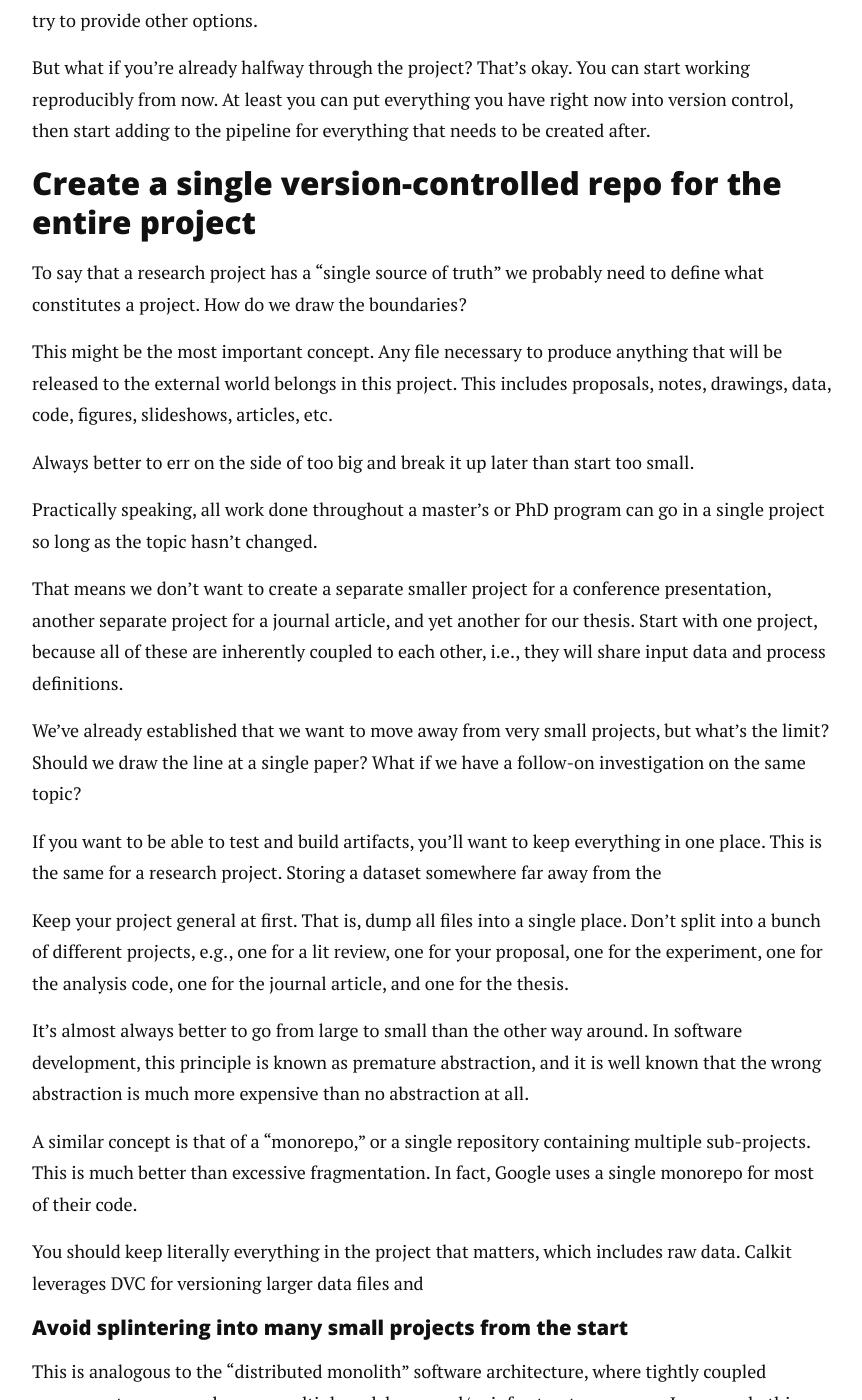
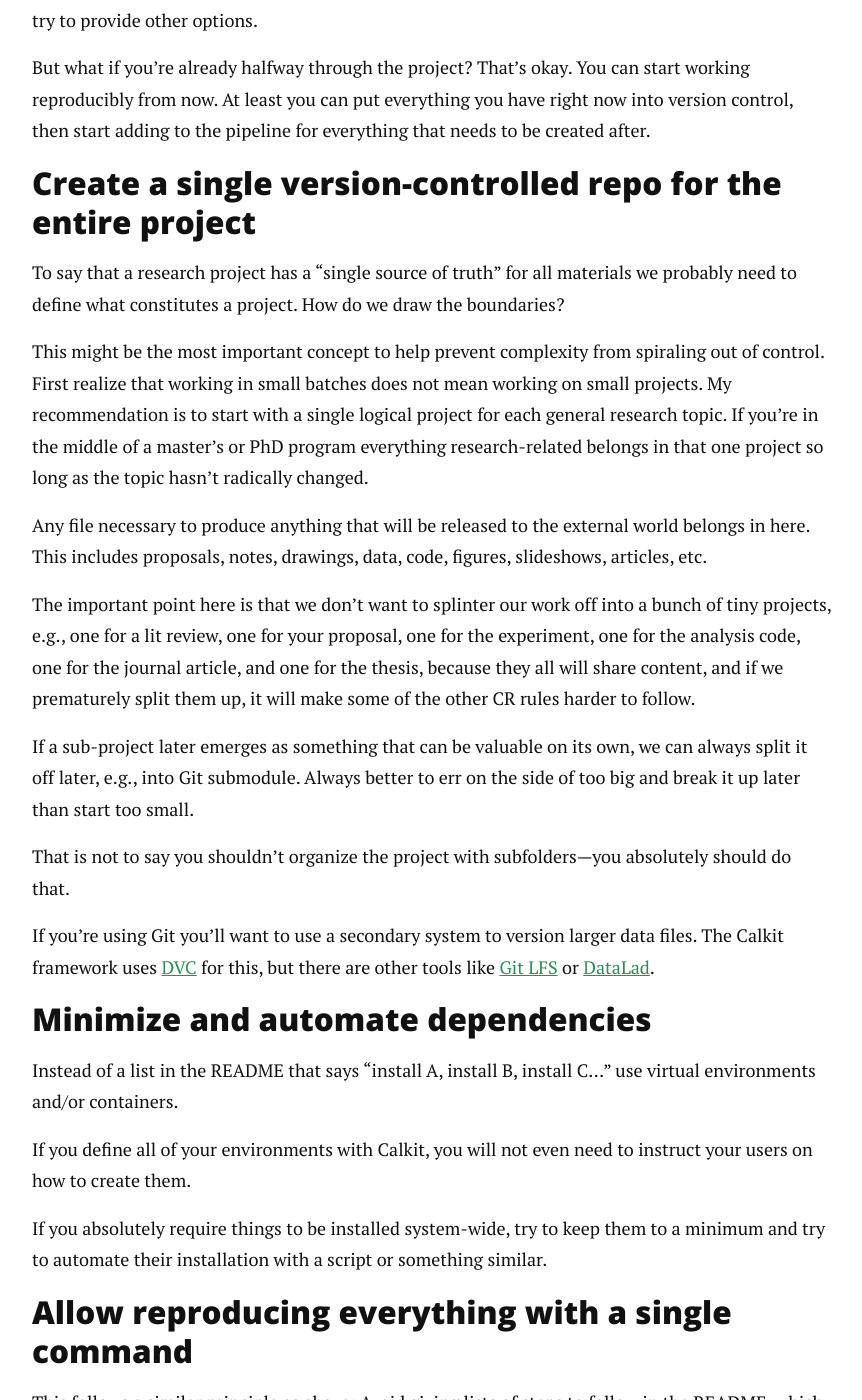
Before and after one commit to petebachant/petebachant.github.io, a Jekyll site: the page built from _posts/2025-02-28-continuous-reproducibility.md, in a window 1280 px wide and 1400 px high, scrolled down 4122 px. Shown: the whole window, without its empty margins (208-1070 px from the left). Built offline with Jekyll 4.4.1, drawn with Linux system fonts in a browser that asks for light colours; nearby versions of some CDN libraries; comment, search, counter and statistics services are not loaded; some of the changed text lies outside the part shown.

Commit message:
Clean up single repo section

```diff
--- a/_posts/2025-02-28-continuous-reproducibility.md
+++ b/_posts/2025-02-28-continuous-reproducibility.md
@@ -199,81 +200,54 @@ created after.
 ### Create a single version-controlled repo for the entire project
 
 To say that a research project has a "single source of truth"
+for all materials
 we probably need to define what constitutes a project.
 How do we draw the boundaries?
 
-This might be the most important concept.
+This might be the most important concept to help prevent complexity
+from spiraling out of control.
+First realize that working in small batches does not mean working
+on small projects.
+My recommendation is to start with a single logical project for each
+general research topic.
+If you're in the middle of a master's or PhD program everything
+research-related belongs in that one
+project so long as the topic hasn't radically changed.
+
 Any file necessary to produce anything that will be released to the external
-world belongs in this project.
+world belongs in here.
 This includes proposals, notes, drawings, data, code, figures, slideshows,
 articles, etc.
 
-Always better to err on the side of too big and break it up later
-than start too small.
-
-Practically speaking,
-all work done throughout a master's or PhD program can go in a single
-project so long as the topic hasn't changed.
-
-That means we don't want to create a separate smaller project for a
-conference presentation,
-another separate project for a journal article,
-and yet another for our thesis.
-Start with one project, because all of these are inherently coupled to
-each other, i.e.,
-they will share input data and process definitions.
-
-We've already established that we want to move away from
-very small projects, but what's the limit?
-Should we draw the line at a single paper?
-What if we have a follow-on investigation on the same topic?
-
-If you want to be able to test and build artifacts,
-you'll want to keep everything in one place.
-This is the same for a research project.
-Storing a dataset somewhere far away from the
-
-Keep your project general at first.
-That is, dump all files into a single place.
-Don't split into a bunch of different projects,
+The important point here is that we don't want to splinter our work
+off into a bunch of tiny projects,
 e.g., one for a lit review,
 one for your proposal, one for the experiment,
 one for the analysis code,
 one for the journal article,
-and one for the thesis.
+and one for the thesis,
+because they all will share content,
+and if we prematurely split them up,
+it will make some of the other CR rules harder to follow.
 
-It's almost always better to go from large to small than the other way
-around.
-In software development,
-this principle is known as premature abstraction,
-and it is well known that the wrong abstraction is much more expensive
-than no abstraction at all.
+If a sub-project later emerges as something that can be valuable
+on its own,
+we can always split it off later,
+e.g., into Git submodule.
+Always better to err on the side of too big and break it up later
+than start too small.
 
-A similar concept is that of a "monorepo,"
-or a single repository containing multiple sub-projects.
-This is much better than excessive fragmentation.
-In fact,
-Google uses a single monorepo for most of their code.
+That is not to say you shouldn't organize the project with subfolders---you
+absolutely should do that.
 
-You should keep literally everything in the project that matters,
-which includes raw data.
-Calkit leverages DVC for versioning larger data files and
-
-#### Avoid splintering into many small projects from the start
-
-This is analogous to the "distributed monolith" software architecture,
-where tightly coupled components are spread across multiple codebases
-and/or infrastructure groups.
-In research, this could take the form of one repo for the data collection,
-one repo for the data processing software,
-one repo for the paper.
-These are all inherently coupled in service of producing the paper.
-Just keep them together in the same repo.
-If by change some sub-component, e.g., the software,
-becomes useful on its own,
-deal with that afterwards, not up front.
-
-Working in smaller batches does not mean working on many smaller projects.
+If you're using Git you'll want to use a secondary system to version
+larger data files.
+The Calkit framework uses
+[DVC](https://dvc.org)
+for this,
+but there are other tools like
+[Git LFS](https://git-lfs.com/) or
+[DataLad](https://www.datalad.org/).
 
 ### Minimize and automate dependencies
 
```
Also changed, not shown: other parts of _posts/2025-02-28-continuous-reproducibility.md (+3 -1 lines).
